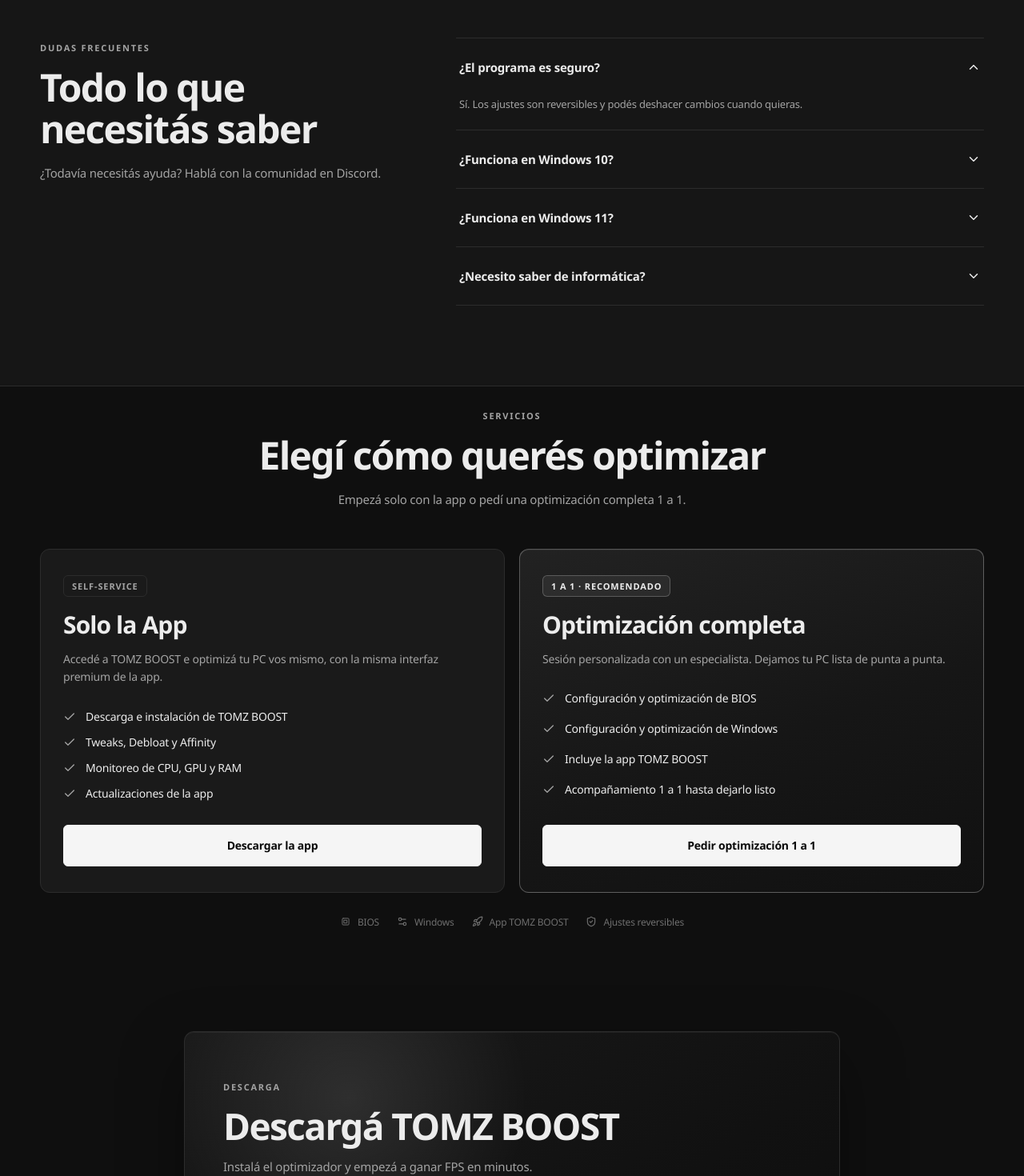
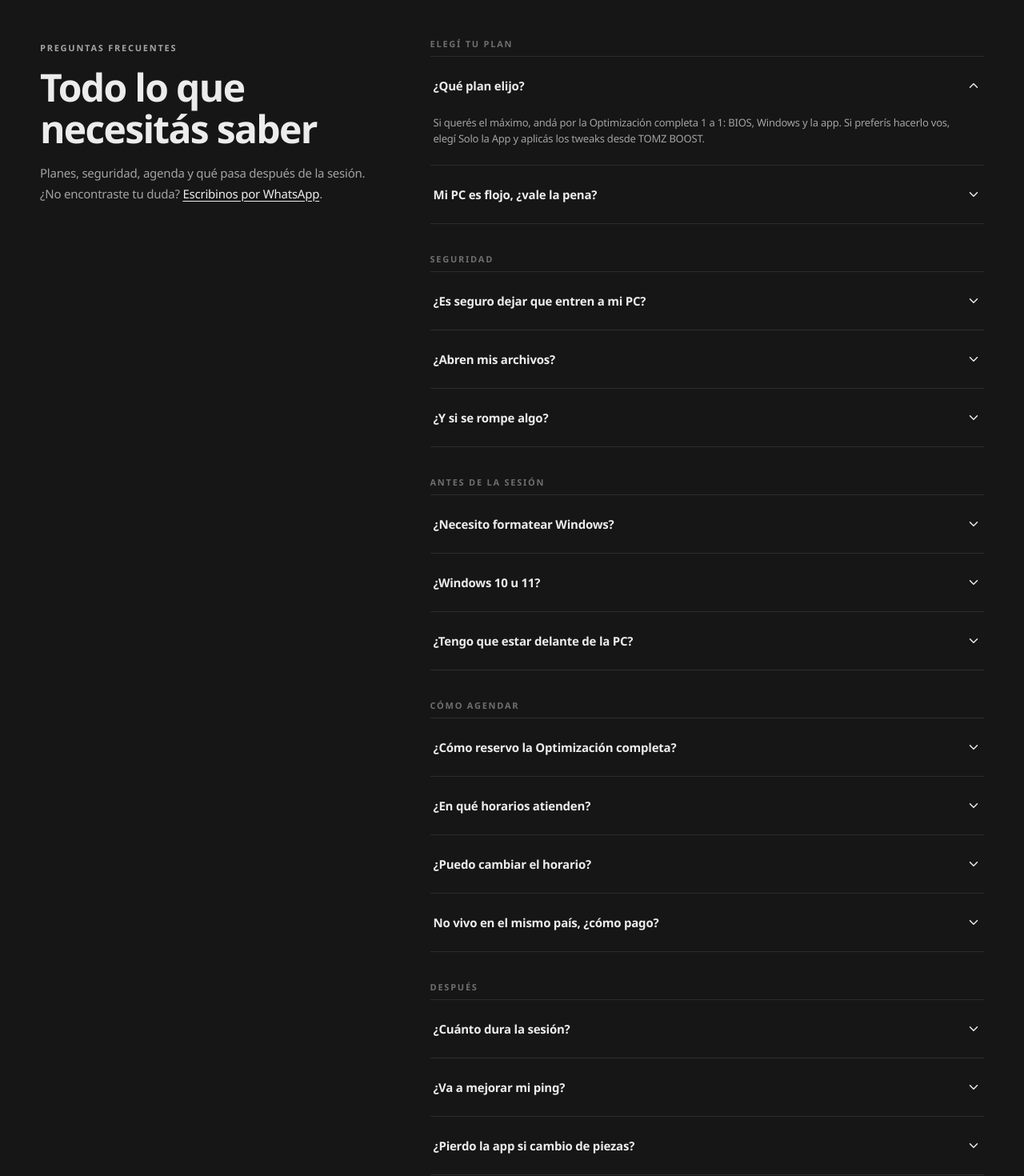
Before and after one commit to tomasavellaneda/tomzboost-site, a React (Vite) app: page / in a window 1280 px wide. Shown: the part 6720-8190 px from the top of the page at 80% size. Built offline with nearby package versions, Linux system fonts and the light colour scheme.

Commit message:
Reescribe el FAQ por categorías adaptado a los servicios
Incluye bloques de plan, seguridad, preparación, agenda y después,
alineados a Solo la App y Optimización completa 1 a 1.

Co-authored-by: tomasavellanedaa <tomasavellanedaa@gmail.com>

```diff
--- a/src/App.tsx
+++ b/src/App.tsx
@@ -36,12 +36,97 @@ const BENEFITS = [
   { n: '06', title: 'Interfaz simple', desc: 'El mismo lenguaje visual de la app de escritorio.', Icon: IconGamepad },
 ]
 
-const FAQS = [
-  { q: '¿El programa es seguro?', a: 'Sí. Los ajustes son reversibles y podés deshacer cambios cuando quieras.' },
-  { q: '¿Funciona en Windows 10?', a: 'Sí.' },
-  { q: '¿Funciona en Windows 11?', a: 'Sí.' },
-  { q: '¿Necesito saber de informática?', a: 'No. La app está hecha para ser simple: monitoreás, aplicás y listo.' },
-]
+const FAQ_GROUPS = [
+  {
+    title: 'Elegí tu plan',
+    items: [
+      {
+        q: '¿Qué plan elijo?',
+        a: 'Si querés el máximo, andá por la Optimización completa 1 a 1: BIOS, Windows y la app. Si preferís hacerlo vos, elegí Solo la App y aplicás los tweaks desde TOMZ BOOST.',
+      },
+      {
+        q: 'Mi PC es flojo, ¿vale la pena?',
+        a: 'Depende de lo que esperes. Ningún ajuste convierte hardware flojo en hardware fuerte. Sí sacamos lo que tu máquina tiene de más y te digo con claridad qué la está frenando.',
+      },
+    ],
+  },
+  {
+    title: 'Seguridad',
+    items: [
+      {
+        q: '¿Es seguro dejar que entren a mi PC?',
+        a: 'En la sesión 1 a 1 vos mandás. Ves la pantalla todo el tiempo y, si cerrás AnyDesk, el acceso se corta en ese segundo. Nada pasa a escondidas.',
+      },
+      {
+        q: '¿Abren mis archivos?',
+        a: 'No. No abrimos archivos, navegador ni contraseñas. Trabajamos en Windows y en la BIOS, y nada más.',
+      },
+      {
+        q: '¿Y si se rompe algo?',
+        a: 'Antes de tocar nada creamos un punto de restauración para poder volver atrás. Si aparece alguna inestabilidad por lo que hicimos, lo resolvemos sin costo extra.',
+      },
+    ],
+  },
+  {
+    title: 'Antes de la sesión',
+    items: [
+      {
+        q: '¿Necesito formatear Windows?',
+        a: 'Para la Optimización completa, sí: Windows fresco. Si ya corriste otro optimizador o tweaks de YouTube, trabajaríamos encima de esa mezcla y el resultado no sería el mismo.',
+      },
+      {
+        q: '¿Windows 10 u 11?',
+        a: 'Los dos sirven, siempre que sean originales y sin modificaciones.',
+      },
+      {
+        q: '¿Tengo que estar delante de la PC?',
+        a: 'Sí. Liberás el acceso, acompañás la sesión y la cerrás cuando quieras. Si no podés estar presente, mejor reprogramar.',
+      },
+    ],
+  },
+  {
+    title: 'Cómo agendar',
+    items: [
+      {
+        q: '¿Cómo reservo la Optimización completa?',
+        a: 'Escribinos por WhatsApp, elegí el plan y coordinamos día y horario. También podés preguntar en Discord si preferís la comunidad.',
+      },
+      {
+        q: '¿En qué horarios atienden?',
+        a: 'Coordinamos según disponibilidad. Al agendar te confirmamos el horario en tu zona.',
+      },
+      {
+        q: '¿Puedo cambiar el horario?',
+        a: 'Sí. Avisá con anticipación por WhatsApp y reprogramamos en un turno libre.',
+      },
+      {
+        q: 'No vivo en el mismo país, ¿cómo pago?',
+        a: 'El valor y el método se acuerdan dentro del chat al agendar, según tu moneda y país.',
+      },
+    ],
+  },
+  {
+    title: 'Después',
+    items: [
+      {
+        q: '¿Cuánto dura la sesión?',
+        a: 'Entre 40 y 50 minutos en promedio, según el estado de la PC.',
+      },
+      {
+        q: '¿Va a mejorar mi ping?',
+        a: 'No. El ping depende de la distancia al servidor y de tu proveedor. Lo que mejora es el input lag y la fluidez del sistema, que es otra cosa.',
+      },
+      {
+        q: '¿Pierdo la app si cambio de piezas?',
+        a: 'Sí. La licencia se libera por HWID: cambiar hardware o usar spoofer puede quitar el acceso.',
+      },
+      {
+        q: '¿Y si formateo de nuevo?',
+        a: 'La app sigue siendo tuya. El HWID es del hardware, no del sistema: reinstalás y listo.',
+      },
+    ],
+  },
+] as const
 
 const TESTIMONIALS = [
   { quote: 'Mi CS2 quedó mucho más estable.', name: 'Rafael M.', meta: 'Counter-Strike 2', initial: 'R' },
@@ -303,19 +388,32 @@ export default function App() {
       <section id="faq" className="faq-band">
         <div className="section-shell faq-layout">
           <div className="section-heading">
-            <span>Dudas frecuentes</span>
+            <span>Preguntas frecuentes</span>
             <h2>Todo lo que necesitás saber</h2>
-            <p>¿Todavía necesitás ayuda? Hablá con la comunidad en Discord.</p>
+            <p>
+              Planes, seguridad, agenda y qué pasa después de la sesión. ¿No encontraste tu duda?{' '}
+              <a href={LINKS.whatsapp} target="_blank" rel="noreferrer">
+                Escribinos por WhatsApp
+              </a>
+              .
+            </p>
           </div>
+          <div className="faq-groups">
+            {FAQ_GROUPS.map((group) => (
+              <div className="faq-group" key={group.title}>
+                <h3 className="faq-group-title">{group.title}</h3>
                 <div className="faq-list">
-            {FAQS.map((f, i) => (
-              <details key={f.q} open={i === 0}>
+                  {group.items.map((f, i) => (
+                    <details key={f.q} open={group.title === 'Elegí tu plan' && i === 0}>
                       <summary>
                         {f.q}
                         <IconChevron />
                       </summary>
                       <p>{f.a}</p>
                     </details>
+                  ))}
+                </div>
+              </div>
             ))}
           </div>
         </div>
--- a/src/styles/global.css
+++ b/src/styles/global.css
@@ -1292,8 +1292,29 @@ p {
 
 .faq-layout {
   display: grid;
-  grid-template-columns: 0.8fr 1.2fr;
-  gap: 80px;
+  grid-template-columns: 0.75fr 1.25fr;
+  gap: 72px;
+  align-items: start;
+}
+
+.faq-layout .section-heading p a {
+  color: var(--text);
+  text-decoration: underline;
+  text-underline-offset: 3px;
+}
+
+.faq-groups {
+  display: grid;
+  gap: 36px;
+}
+
+.faq-group-title {
+  margin: 0 0 8px;
+  color: var(--text-faint);
+  font-size: 11px;
+  font-weight: 800;
+  letter-spacing: 0.16em;
+  text-transform: uppercase;
 }
 
 .faq-list {
```
Lines whose indentation alone changed are shown as unchanged.
